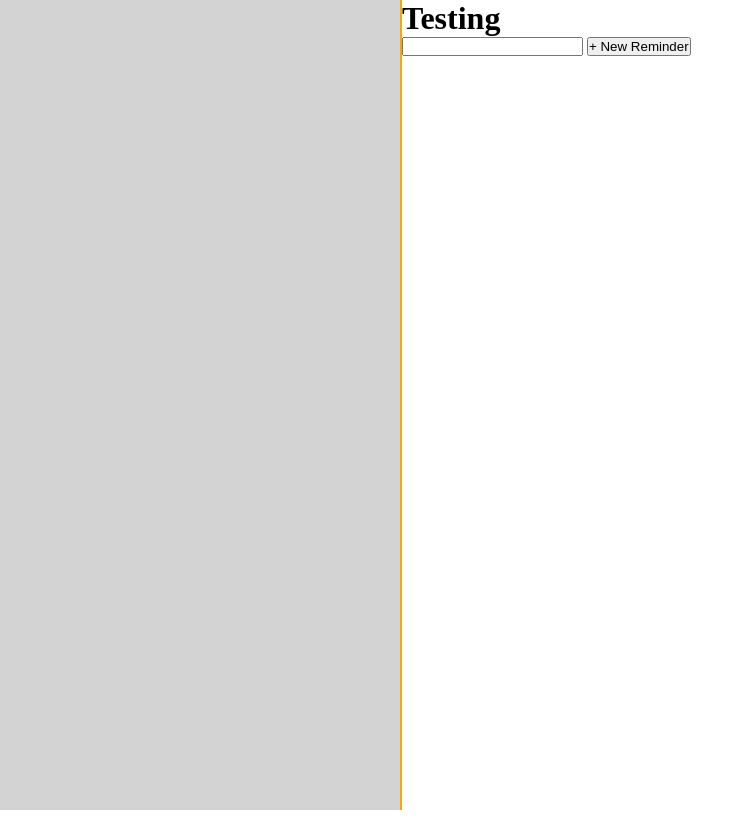
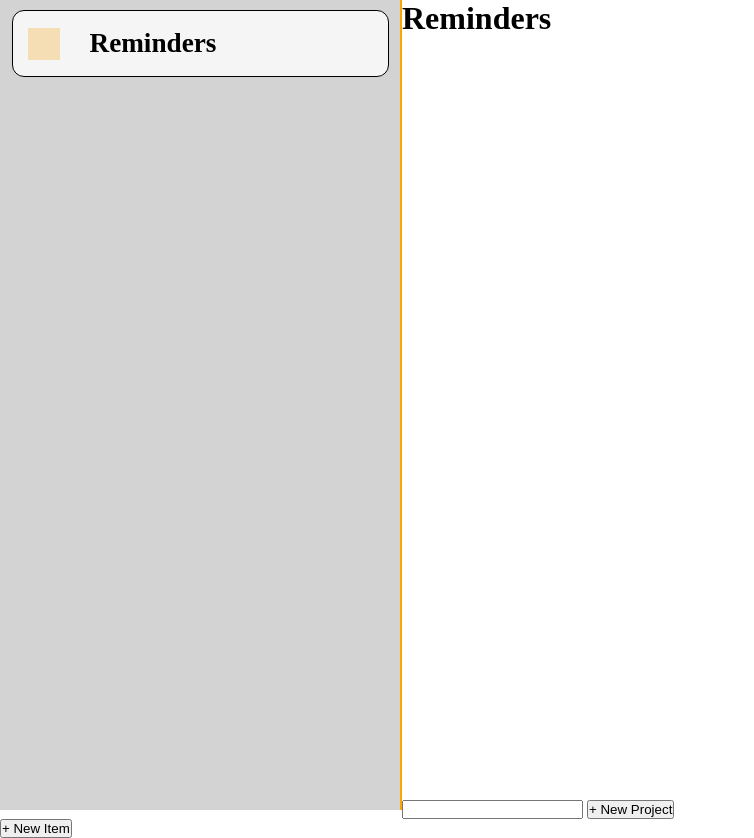
Before and after one commit to aronphong/Todo-List, a website built with webpack: page dist/index.html in a window 1280 px wide. Shown: the whole page, without its empty margins (0-754 px from the left). Before the commit the page ends 810 px from the top, so only its background shows below. Built offline with nearby package versions, Linux system fonts and the light colour scheme.

Commit message:
Update base HTML

```diff
--- a/dist/index.html
+++ b/dist/index.html
@@ -7,20 +7,26 @@
   <title>Todo List</title>
  </head>
  <body>
-    <div id="container">
-      <div id="side-bar"> </div>
 
-      <div id="content">
-        <div id="project-name">
-          <h1>Testing</h1>
+  <div id="container">
+
+    <div id="side-bar"></div>
+
+      <div id="content"></div>
+
+      <div id="new-project">
+        <input type="text" id="project-item">
+        <button id="add-project">+ New Project</button>
+      </div>
+
+
+        <div id="new-task">
+        <button id="add-reminder">+ New Item</button>
         </div>
 
-        <div id="new-task">
-        <input type="text" id="task-item">
-        <button id="add-reminder">+ New Reminder</button>
-        </div>
-      </div>
     </div>
+  </div>
+
     <script src="main.js"></script>
  </body>
 </html>
```
